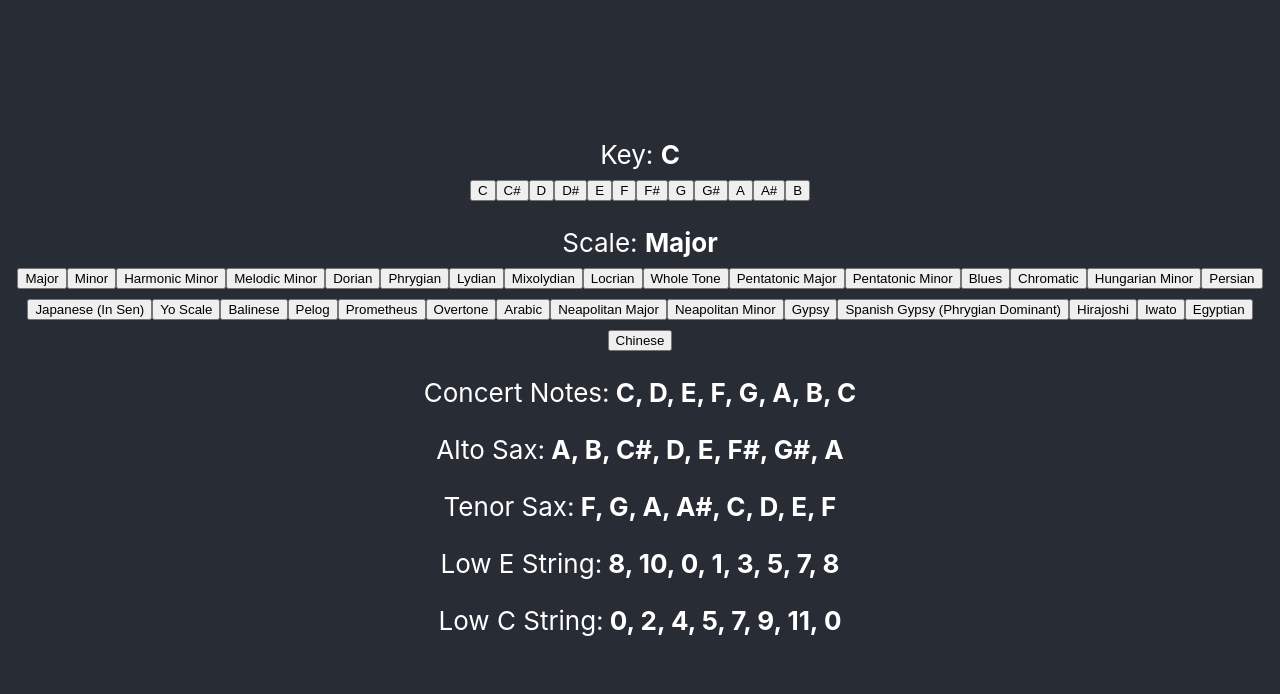
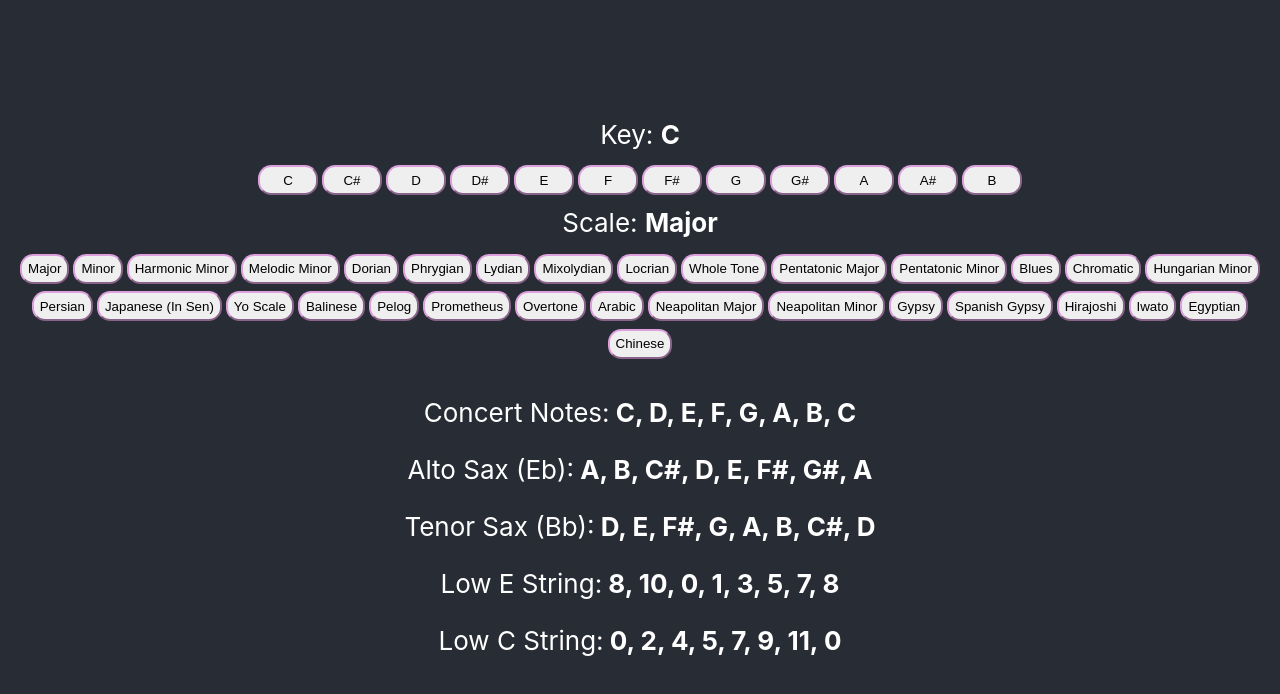
Before and after one commit to selfup/beepboop, a React (Create React App) app: page / in a window 1280 px wide. Shown: the top 694 px of the page. Built offline with nearby package versions, Linux system fonts and the light colour scheme.

Commit message:
fix UI a little bit - fix tenor logic

```diff
--- a/src/App.css
+++ b/src/App.css
@@ -22,3 +22,20 @@
 .App-link {
   color: #61dafb;
 }
+
+button {
+  margin: 2px;
+  border-color: plum;
+  border-radius: 1em;
+  /* width: 125px; */
+  height: 30px;
+}
+
+.key-button {
+  width: 60px;
+}
+
+.section {
+  padding-top: 10px;
+  padding-bottom: 10px;
+}
--- a/src/App.js
+++ b/src/App.js
@@ -16,10 +16,12 @@ function Notes({stateChanger, scaleKey, scaleName, scaleNameIndex, keyNameIndex}
 
   return (
     <div>
+
       Key: <b>{scaleKey}</b>
-      <div>
+      <div className='section'>
         {keyNames.map((name, idx) =>
           <button
+            className='key-button'
             key={idx}
             onClick={() => stateChanger({keyNameIndex: idx, scaleNameIndex})}
           >
@@ -27,11 +29,9 @@ function Notes({stateChanger, scaleKey, scaleName, scaleNameIndex, keyNameIndex}
           </button>
         )}
       </div>
-      <div>
-        <p></p>
-      </div>
+
       Scale: <b>{scaleName}</b>
-      <div>
+      <div className='section'>
         {scaleNames.map((name, idx) =>
           <button
             key={idx}
@@ -46,11 +46,11 @@ function Notes({stateChanger, scaleKey, scaleName, scaleNameIndex, keyNameIndex}
         <b> {concertNotes}</b>
       </p>
 
-      <p>Alto Sax:
+      <p>Alto Sax (Eb):
         <b> {altoSax}</b>
       </p>
 
-      <p>Tenor Sax:
+      <p>Tenor Sax (Bb):
         <b> {tenorSax}</b>
       </p>
 
--- a/src/logic.js
+++ b/src/logic.js
@@ -67,7 +67,6 @@ export class ScalePattern {
             new ScalePattern('Neapolitan Minor', [1, 2, 2, 2, 1, 3, 1]),
             new ScalePattern('Gypsy', [1, 3, 1, 2, 1, 3, 1]),
             new ScalePattern('Spanish Gypsy', [1, 3, 1, 2, 1, 2, 2]),
-            new ScalePattern('Spanish Gypsy (Phrygian Dominant)', [1, 3, 1, 2, 1, 2, 2]),
             new ScalePattern('Hirajoshi', [2, 1, 4, 1, 4]),
             new ScalePattern('Iwato', [1, 4, 1, 4, 2]),
             new ScalePattern('Egyptian', [2, 3, 2, 3, 2]),
@@ -100,7 +99,7 @@ export class Scale {
     }
 
     transposeForTenorSax() {
-        const tenorSaxTranspose = 5;
+        const tenorSaxTranspose = 2;
         return this.notes().map(note => note.transpose(tenorSaxTranspose));
     }
 
@@ -155,7 +154,7 @@ export const scaleNames = [
     'Neapolitan Major',
     'Neapolitan Minor',
     'Gypsy',
-    'Spanish Gypsy (Phrygian Dominant)',
+    'Spanish Gypsy',
     'Hirajoshi',
     'Iwato',
     'Egyptian',
```
